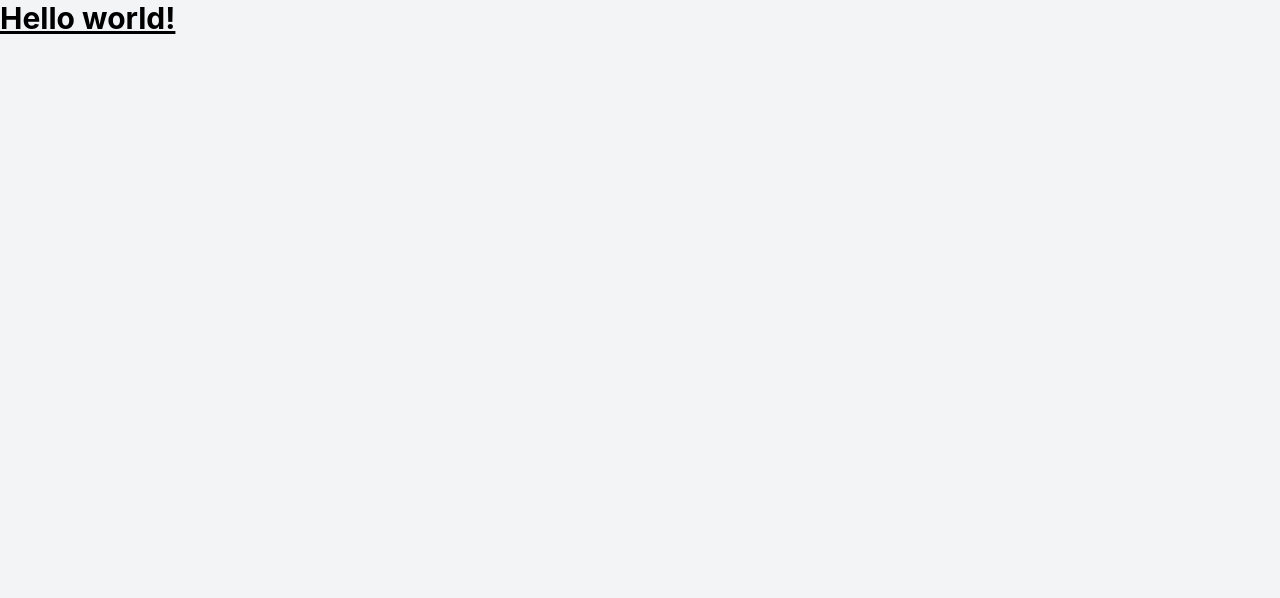
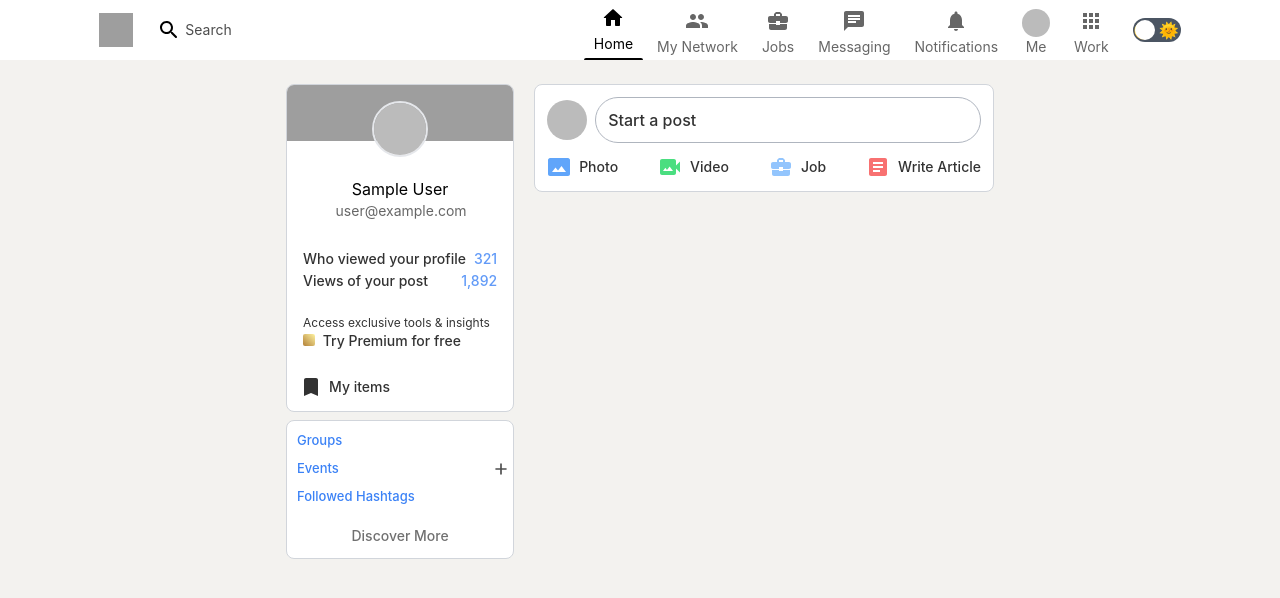
Before and after one commit to YeonghunKO/linked-in-clone, a Next.js app: page / in a window 1280 px wide. Shown: the top 598 px of the page. Built offline with nearby package versions, Linux system fonts and the light colour scheme; no server answers; sample sign-in values are in the browser's storage; grey boxes are pictures that could not be loaded.

Commit message:
dashboard feed working on

```diff
--- /dev/null
+++ b/components/Feed.tsx
@@ -0,0 +1,11 @@
+import Input from './Input';
+
+function Feed() {
+  return (
+    <div className="space-y-6 pb-24 max-w-lg">
+      <Input />
+    </div>
+  );
+}
+
+export default Feed;
--- /dev/null
+++ b/components/Input.tsx
@@ -0,0 +1,50 @@
+import { Avatar } from '@mui/material';
+import { motion } from 'framer-motion';
+import { useSession } from 'next-auth/react';
+import PhotoSizeSelectActualIcon from '@mui/icons-material/PhotoSizeSelectActual';
+import VideoCameraBackIcon from '@mui/icons-material/VideoCameraBack';
+import BusinessCenterIcon from '@mui/icons-material/BusinessCenter';
+import ArticleIcon from '@mui/icons-material/Article';
+
+function Input() {
+  const { data: session } = useSession();
+  return (
+    <div className="bg-white dark:bg-[#1D2226] rounded-lg p-3 space-y-3 border border-gray-300 dark:border-none">
+      <div className="flex items-center space-x-2">
+        <Avatar
+          src={session?.user?.image}
+          className="!h-10 !w-10 cursor-pointer"
+        />
+        <motion.button
+          whileHover={{ scale: 1.01 }}
+          whileTap={{ scale: 0.99 }}
+          className="rounded-full border border-gray-400 py-2.5 px-3 opacity-80 hover:opacity-100 font-medium w-full text-left"
+        >
+          Start a post
+        </motion.button>
+      </div>
+      <div className="flex items-center flex-wrap gap-4 justify-center md:gap-x-10">
+        <button className="inputButton group">
+          <PhotoSizeSelectActualIcon className="text-blue-400" />
+          <h4 className="opacity-80 group-hover:opacity-100">Photo</h4>
+        </button>
+        <button className="inputButton group">
+          <VideoCameraBackIcon className="text-green-400" />
+          <h4 className="opacity-80 group-hover:opacity-100">Video</h4>
+        </button>
+        <button className="inputButton group">
+          <BusinessCenterIcon className="text-blue-300" />
+          <h4 className="opacity-80 group-hover:opacity-100">Job</h4>
+        </button>
+        <button className="inputButton group">
+          <ArticleIcon className="text-red-400" />
+          <h4 className="opacity-80 group-hover:opacity-100 whitespace-nowrap">
+            Write Article
+          </h4>
+        </button>
+      </div>
+    </div>
+  );
+}
+
+export default Input;
--- a/pages/index.tsx
+++ b/pages/index.tsx
@@ -1,9 +1,58 @@
-import type { NextPage } from 'next';
+import { getSession, useSession } from 'next-auth/react';
 import Head from 'next/head';
 import Image from 'next/image';
+import { useRouter } from 'next/router';
 
-const Home: NextPage = () => {
-  return <div className="text-3xl font-bold underline">Hello world!</div>;
-};
+import Header from '../components/Header';
+import Sidebar from '../components/Sidebar';
+import Feed from '../components/Feed';
+
+function Home() {
+  const router = useRouter();
+  // const { status } = useSession({
+  //   required: true,
+  //   onUnauthenticated() {
+  //  * The user is not authenticated, handle it here.
+  //     router.push('/home');
+  //   },
+  // });
+
+  return (
+    <div className="bg-[#F3F2EF] dark:bg-black dark:text-white h-screen overflow-y-scroll space-y-4 md:space-y-6">
+      <Head>
+        <title>Feed | LinkedIn</title>
+        <link rel="icon" href="/favicon.ico" />
+      </Head>
+
+      <Header />
+
+      <main className="flex justify-center gap-x-5 px-4 sm:px-12">
+        <div className="flex flex-col md:flex-row gap-5">
+          <Sidebar />
+          <Feed />
+        </div>
+      </main>
+    </div>
+  );
+}
 
 export default Home;
+
+export async function getServerSideProps(context: any) {
+  // Check if the user is authenticated on the server...
+  const session = await getSession(context);
+  if (!session) {
+    return {
+      redirect: {
+        permanent: false,
+        destination: '/home',
+      },
+    };
+  }
+
+  return {
+    props: {
+      session,
+    },
+  };
+}
```
Also changed, not shown: 1 other file (tests, documents, lock files or other folders).
